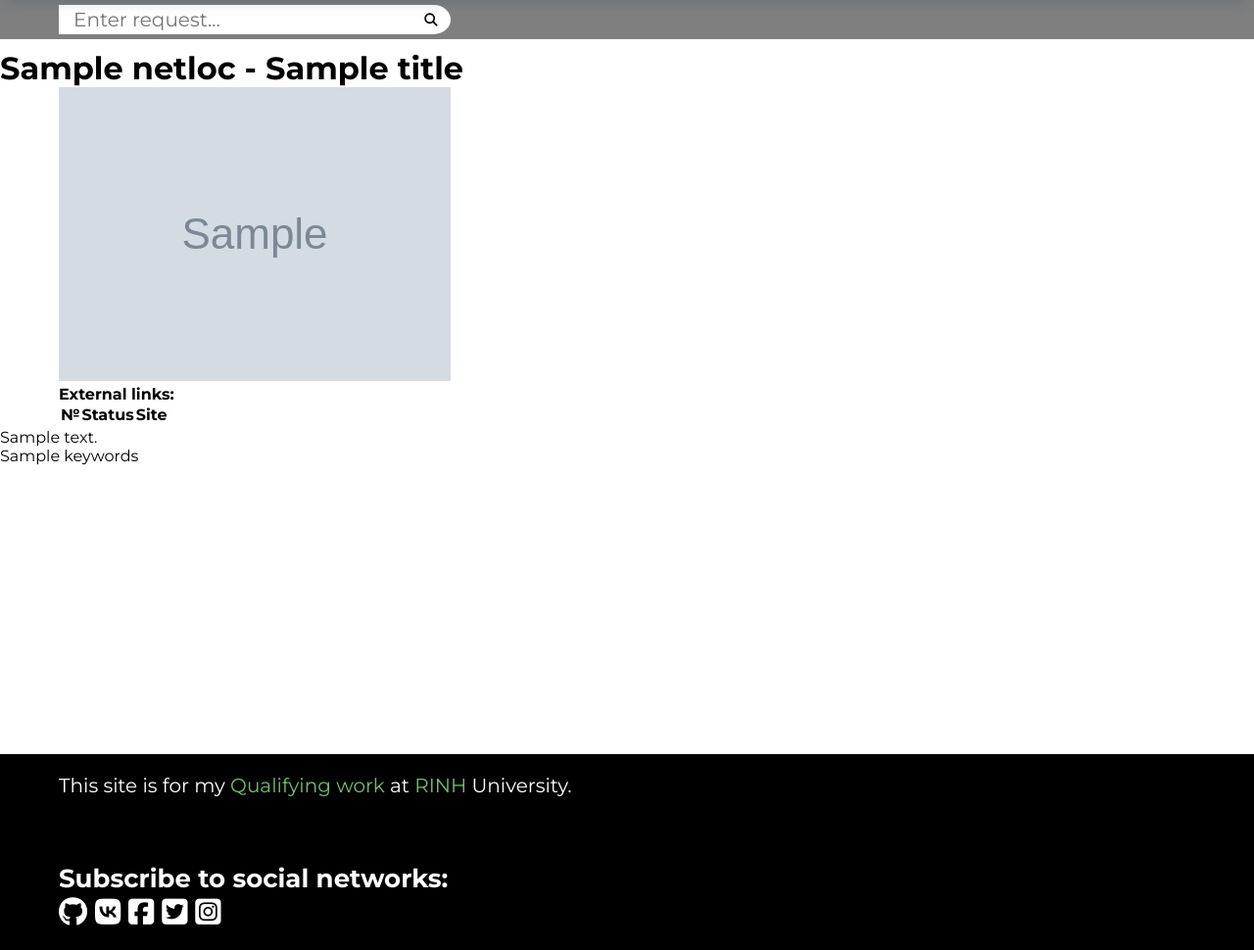
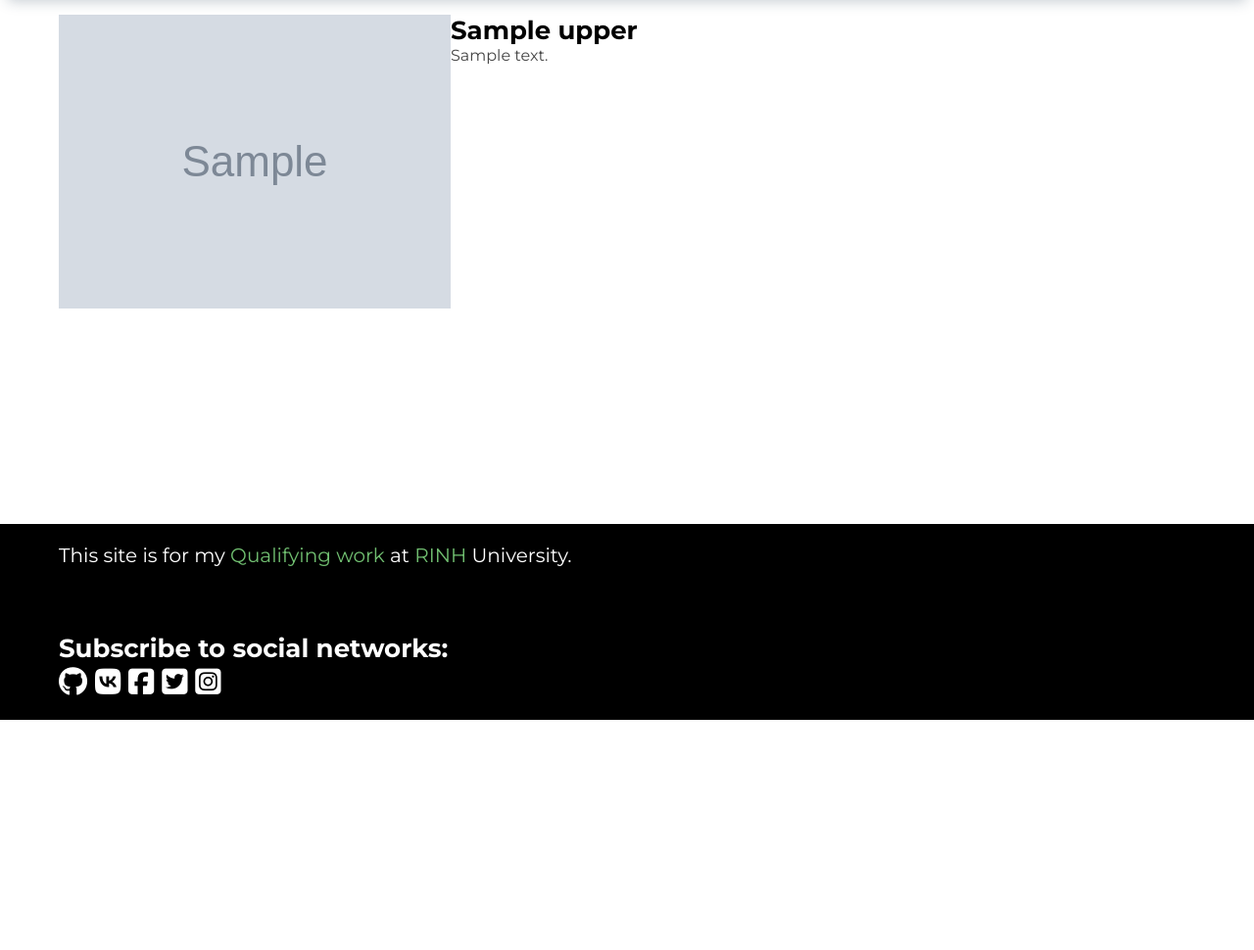
Before and after one commit to USB-am/QualifyingWork, a Django app: template templates/analysis/information.html in a window 1280 px wide. Shown: the part 80-1050 px from the top of the page at 98% size. After the commit the page ends 815 px from the top, so only its background shows below. Run offline with Django 3.2, Linux system fonts and the light colour scheme; the template is opened without the code that fills it: most values are stand-ins (such as "Sample title", 1, 10 or a date in 2020); grey boxes marked "Sample" are stand-in pictures; lists and menus that the app fills with data are empty; some libraries are stand-ins or nearby versions.

Commit message:
Updated analysis information template

```diff
--- a/static/css/analysis/information.css
+++ b/static/css/analysis/information.css
@@ -1,26 +1,23 @@
-.request-container {
+.site-info__container {
+	margin-top: 15px;
 	display: flex;
-	margin-bottom: 10px;
-	padding: 5px 60px;
-	background-color: rgba(0, 0, 0, .5);
-	height: 30px;
 }
-.request-container input {
-	min-width: 350px;
-	width: 25%;
-	height: 30px;
-	font-size: 20px;
-	padding-left: 15px;
+.site-info__container-wrapper {
+
 }
-.request-container button {
-	background: #fff;
-	width: 35px;
-	height: 30px;
-	border-radius: 0 50% 50% 0;
-	/*border-left: 2px solid rgba(0, 0, 0, .5);*/
-	padding: 0 5px 0 0;
-	cursor: pointer;
+.site-info__domain {
+	font-size: 26px;
+	color: #000;
 }
-.request-container button:hover {
-	background: #ccc;
+.site-info__logo-container {
+	min-width: 256px;
+	height: 256px;
 }
+.site-info__logo {
+	/*width: 100%;
+	height: 100%;*/
+}
+.site-info__short-description {
+	color: #444;
+	font-size: 16px;
+}
--- a/templates/analysis/information.html
+++ b/templates/analysis/information.html
@@ -8,44 +8,31 @@
 {% endblock %}
 
 {% block content %}
-	<div class="request-container container">
-		<input id="request" type="text" name="request" placeholder="Enter request...">
-		<button id="request-submit">
-			<i class="fa-sharp fa-solid fa-magnifying-glass"></i>
-		</button>
-	</div>
-	<div class="information-container" style="min-height: 90vh;">
-		<h1>{{ data.url.netloc }} - {{ title }}</h1>
-		<div class="global-info">
-			<div class="global-info__wrapper container">
-				<div class="domain">
-					<div class="site-logo">
-						<img src="{{ data.analyzer.favicon }}" alt="The icon of the data being analyzed">
+	<div class="container">
+		<div class="site-info__container">
+			<div class="site-info__logo-container">
+				<img class="site-info__logo" src="{{ data.analyzer.favicon }}" alt="The icon of the data being analyzed.">
+			</div>
+			<div class="site-info__container-wrapper">
+				<h1 class="site-info__domain">{{ data.url.netloc.upper }}</h1>
+				<p class="site-info__short-description">
+					{{ data.analyzer.description }}
+				</p>
+			</div>
+
+			<!--
+			<h1 class="site-info__domain">{{ data.url.netloc.upper }}</h1>
+			<div class="site-info__container-wrapper">
+				<div class="site-info__logo-container">
+					<img class="site-info__logo" src="{{ data.analyzer.favicon }}" alt="The icon of the data being analyzed.">
+				</div>
+				<div class="site-info__progressbar">
+					<div class="site-info__short-description">
+						<p>{{ data.analyzer.description }}</p>
 					</div>
 				</div>
 			</div>
-		</div>
-		<div class="google-analytics container">
-			<div class="google-analytics__wrapper">
-				<h4>
-					External links:
-					<table>
-						<tr>
-							<th>№</th>
-							<th>Status</th>
-							<th>Site</th>
-						</tr>
-						<tr>
-
-						</tr>
-					</table>
-				</h4>
-			</div>
-		</div>
-		<div>
-			<p>{{ data.analyzer.desctiption }}</p>
-			<p>{{ data.analyzer.keywords }}</p>
-			<p> </p>
+			-->
 		</div>
 	</div>
 {% endblock %}
```
